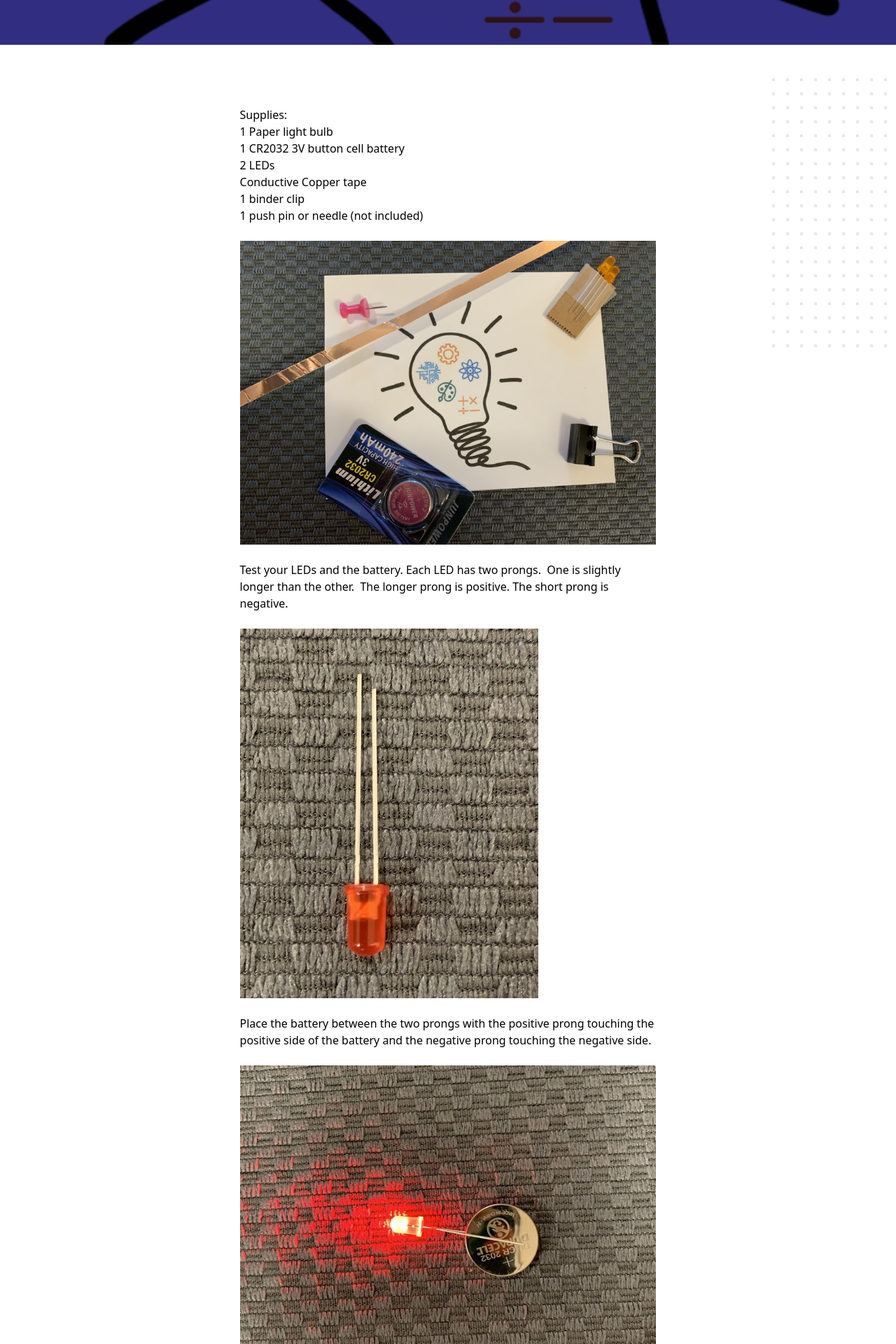
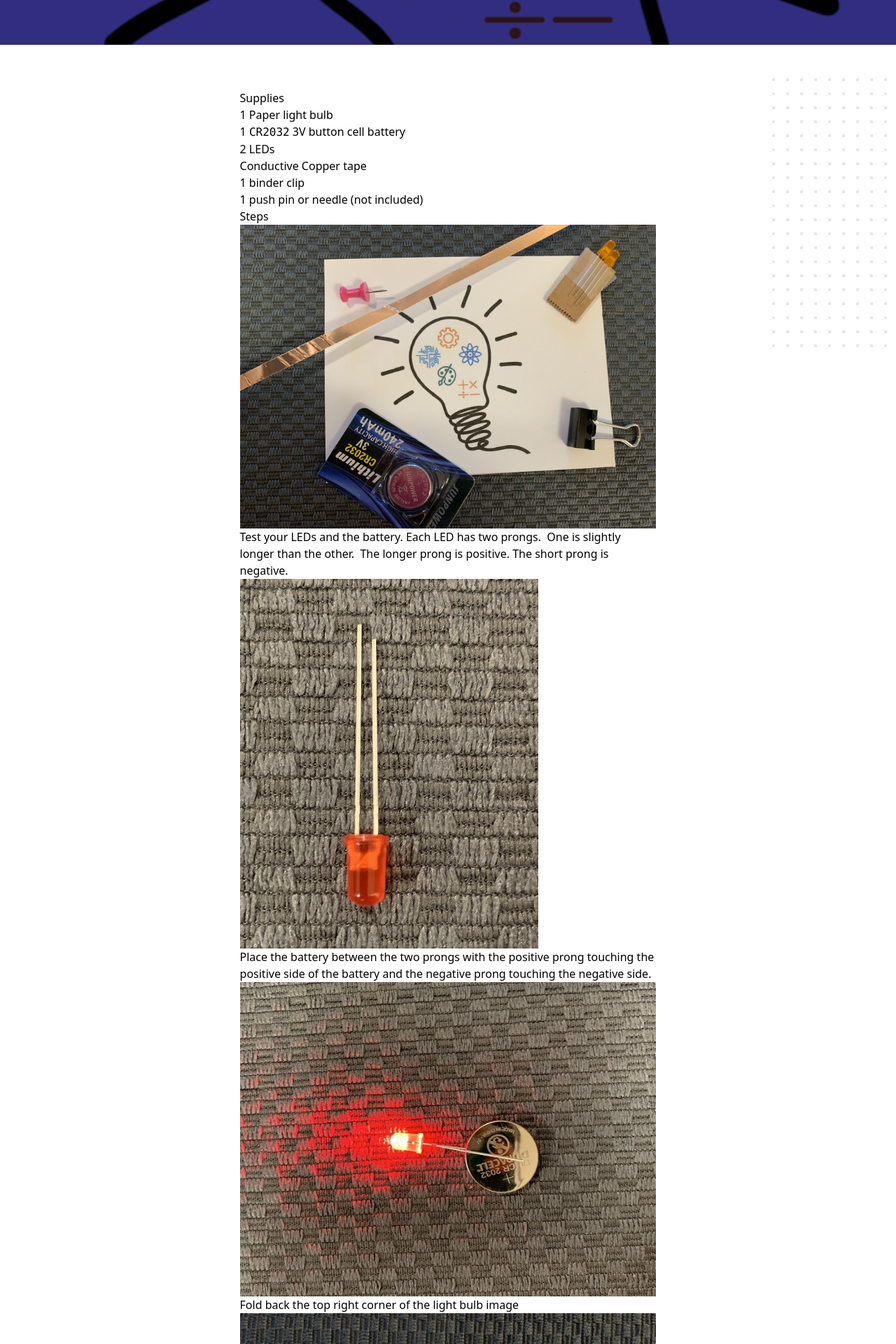
Before and after one commit to larboyer/maker-madness-web5, a React (Create React App) app: page /takemake02 in a window 1280 px wide. Shown: the part 540-2460 px from the top of the page at 70% size. Built offline with nearby package versions, Linux system fonts and the light colour scheme; what @tailwindcss/typography would draw is missing.

Commit message:
refactor: ♻️  HTML structure of TakeMake02

```diff
--- a/src/pages/TakeMake02.js
+++ b/src/pages/TakeMake02.js
@@ -28,131 +28,99 @@ const TakeMake02 = () => {
         subHeader="Build a parallel circuit to make your light bulb shine!"
       />
       <PageTemplate>
-        <br />
-        <h6>Supplies:</h6>
+        <h2>Supplies</h2>
         <ul>
           <li>1 Paper light bulb</li>
-          <li>1 CR2032 3V button cell battery</li>
+          <li>
+            1 <code>CR2032</code> 3V button cell battery
+          </li>
           <li>2 LEDs</li>
           <li>Conductive Copper tape</li>
           <li>1 binder clip</li>
           <li>1 push pin or needle (not included)</li>
         </ul>
-
-        <br />
-        <img className="transform scale-100" src={img01} alt="logo" />
-        <br />
+        <h2>Steps</h2>
+        <img src={img01} alt="Step: X" />
         <p>
           Test your LEDs and the battery. Each LED has two prongs.  One is
           slightly longer than the other.  The longer prong is positive. The
           short prong is negative.
         </p>
-        <br />
-        <img className="transform scale-100" src={img02} alt="logo" />
-        <br />
+        <img src={img02} alt="Step: X" />
         <p>
           Place the battery between the two prongs with the positive prong
           touching the positive side of the battery and the negative prong
           touching the negative side.
         </p>
-        <br />
-        <img className="transform scale-100" src={img03} alt="logo" />
-        <br />
+        <img src={img03} alt="Step: X" />
         <p>Fold back the top right corner of the light bulb image </p>
-        <br />
-        <img className="transform scale-100" src={img04} alt="logo" />
-        <br />
+        <img src={img04} alt="Step: X" />
         <p>
           Use your push pin or needle to poke small holes in your light bulb for
           the LEDs.  The holes should be parallel to each other to create the
           parallel circuit. For example, you can put one whole in the gear and
           one in the painters pallet.
         </p>
-        <br />
-        <img className="transform scale-100" src={img05} alt="logo" />
-        <br />
-        <br />
-        <img className="transform scale-100" src={img06} alt="logo" />
-        <br />
+        <img src={img05} alt="Step: X" />
+        <img src={img06} alt="Step: X" />
         <p>
           Thread the prongs of each LED through one of the holes in the paper
           light bulb.
         </p>
-        <br />
-        <img className="transform scale-100" src={img07} alt="logo" />
-        <br />
+        <img src={img07} alt="Step: X" />
         <p>
           Turn over the paper and bend back each prong - make sure that both
           positive prongs are on the same side! In this example the longer
           prongs(+)  are on the left side.
         </p>
-        <br />
-        <img className="transform scale-100" src={img08} alt="logo" />
-        <br />
+        <img src={img08} alt="Step: X" />
         <p>
           Take the copper tape and peel back the white backing. Attach an 4 inch
           piece (approx)  of copper tape horizontally from the middle of the
           triangle formed by the fold in the paper past the end of the far
           prong.
         </p>
-        <br />
-        <img className="transform scale-100" src={img09} alt="logo" />
-        <br />
+        <img src={img09} alt="Step: X" />
         <p>
           Attach a vertical piece of copper tape to the end of the horizontal
           piece down to the second LED prong.
         </p>
-        <br />
-        <img className="transform scale-100" src={img10} alt="logo" />
-        <br />
+        <img src={img10} alt="Step: X" />
         <p>
           Place copper tape under each prong. The tape shouldn’t meet at the
           LED.
         </p>
-        <br />
-        <img className="transform scale-100" src={img11} alt="logo" />
-        <br />
+        <img src={img11} alt="Step: X" />
         <p>
           Once you have tape under each prong you’ll add another piece of tape
           over the prong - like a sandwich! The tape on the top left prong
           should be a little longer than the others.
         </p>
-        <br />
-        <img className="transform scale-100" src={img12} alt="logo" />
-        <br />
+        <img src={img12} alt="Step: X" />
         <p>
           Add one more vertical piece of copper tape to attach the two prongs on
           the left side.
         </p>
-        <br />
-        <img className="transform scale-100" src={img13} alt="logo" />
-        <br />
+        <img src={img13} alt="Step: X" />
         <p>
           Now it’s time to test your circuit!  Place your battery on the tail of
           the top left prong.  If the prongs on the left are positive (the
           longer prongs) place the positive side of the battery facing down.  If
           negative, do the reverse!
         </p>
-        <br />
-        <img className="transform scale-100" src={img14} alt="logo" />
-        <br />
+        <img src={img14} alt="Step: X" />
         <p>Fold the Paper at the crease and your LEDs should light! </p>
         <p>
           Make sure that the circuit is closed by checking that the copper tape
           on the fold touches the battery.
         </p>
-        <br />
-        <img className="transform scale-100" src={img15} alt="logo" />
-        <br />
+        <img src={img15} alt="Step: X" />
         <p>Use the binder clip to secure the battery to the circuit.</p>
-        <br />
-        <img className="transform scale-100" src={img16} alt="logo" />
-        <br />
+        <img src={img16} alt="Step: X" />
         <p>You have a real “LIGHT” bulb!!</p>
-        <br />
-        <img className="transform scale-100" src={img17} alt="logo" />
-        <br />
-        <p>Troubleshooting if your light bulb doesn’t light:</p>
+        <img src={img17} alt="Step: X" />
+        <h2>Troubleshooting</h2>
+        <p>If your light bulb doesn’t light, try the following.</p>
         <ol>
           <li>Check that the circuit is closed on the battery.</li>
           <li>Check that the battery is on the proper side.</li>
```
